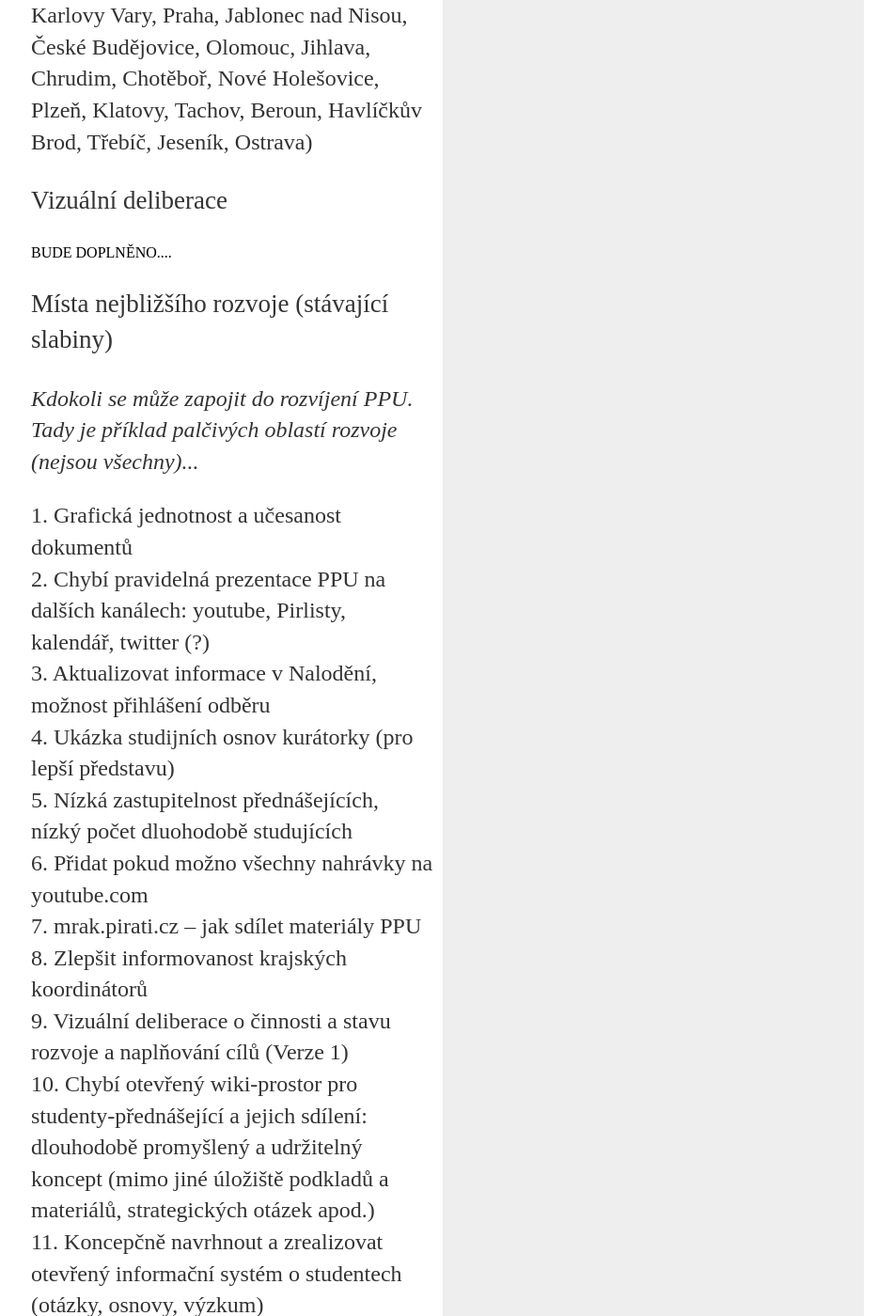
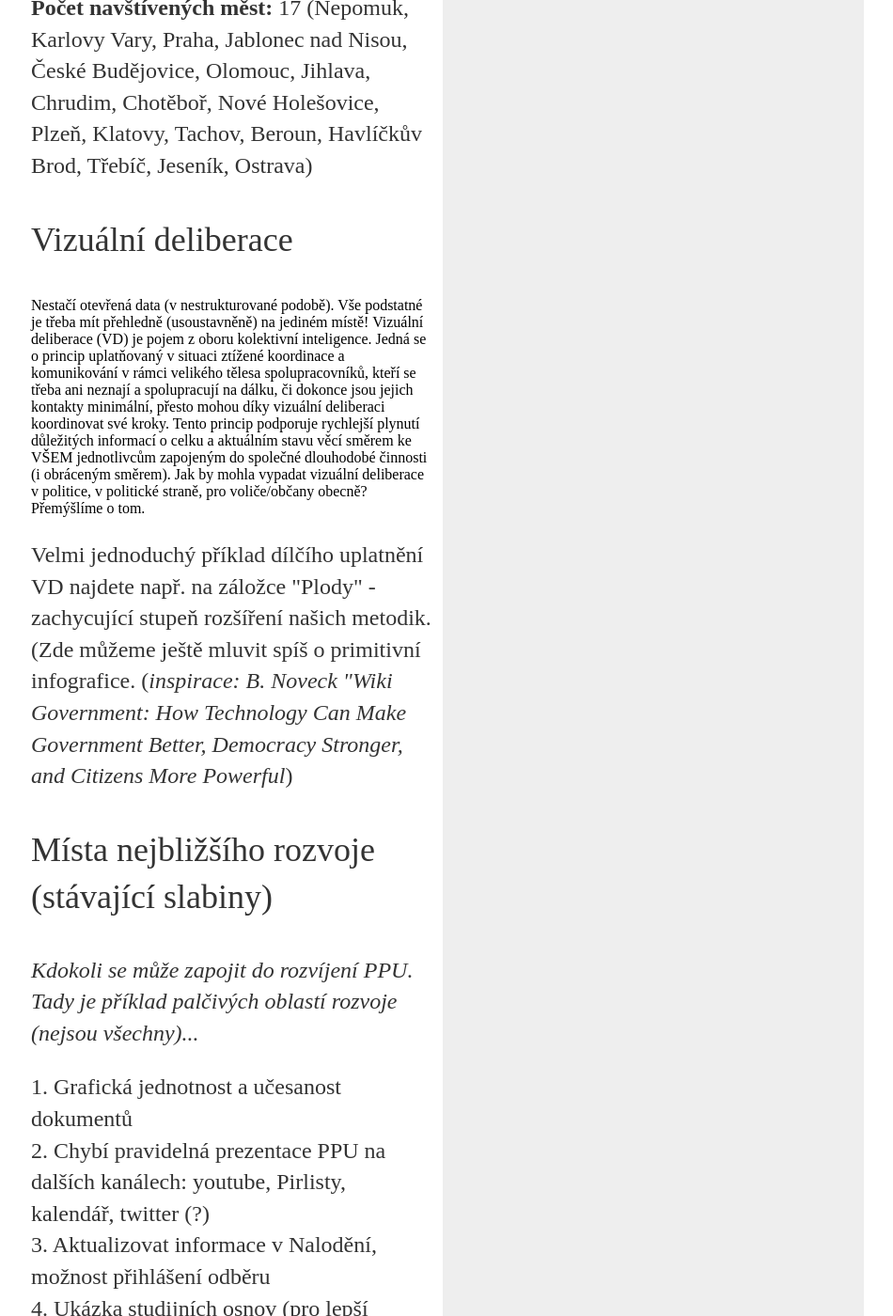
Before and after one commit to otazky/otazky.github.io, a Jekyll site: the page built from opendata/index.html, in a window 1280 px wide and 1400 px high, scrolled down 787 px. Shown: the whole window at 94% size, without its empty margins (169-1119 px from the left). Built offline with Jekyll 4.4.1, drawn with Linux system fonts in a browser that asks for light colours; some of the changed text lies outside the part shown.

Commit message:
Text o vizuální deliberaci

```diff
--- a/opendata/index.html
+++ b/opendata/index.html
@@ -8,7 +8,7 @@ title: Otevřená data PPU
 
 <h1>{{ page.title }}</h1>
 
-<p class="text-3">Statistiky</p>
+<p class="text-4">Statistiky</p>
 <p>
     <b>Počet členů FB skupiny:</b> 645 (8.7. 2020), 595 (9.12. 2019), 546 (30.9. 2019)<br>
 <b>Příležitostní spolupracovníci (místní organizátoři, nárazoví přednášející, dobrovolníci apod.):</b> cca 35<br>
@@ -19,10 +19,17 @@ title: Otevřená data PPU
         Chrudim, Chotěboř, Nové Holešovice, Plzeň, Klatovy, Tachov, Beroun, Havlíčkův Brod, Třebíč, Jeseník, Ostrava)
 </p>
 
-    <p class="text-3">Vizuální deliberace</p>
-         BUDE DOPLNĚNO....
+    <p class="text-4">Vizuální deliberace</p>
+        Nestačí otevřená data (v nestrukturované podobě). Vše podstatné je třeba mít přehledně (usoustavněně) na jediném místě! Vizuální deliberace (VD) je pojem z oboru kolektivní inteligence. Jedná se o princip uplatňovaný v situaci ztížené koordinace a
+komunikování v rámci velikého tělesa spolupracovníků, kteří se třeba ani neznají a
+spolupracují na dálku, či dokonce jsou jejich kontakty minimální, přesto mohou díky vizuální deliberaci koordinovat své kroky.
+Tento princip podporuje rychlejší plynutí důležitých informací o celku a aktuálním stavu
+věcí směrem ke VŠEM jednotlivcům zapojeným do společné dlouhodobé činnosti (i obráceným směrem). Jak by mohla vypadat vizuální deliberace v politice, v politické straně, pro voliče/občany obecně? Přemýšlíme o tom.
 
-      <p class="text-3">Místa nejbližšího rozvoje (stávající slabiny)</p>
+        <p> Velmi jednoduchý příklad dílčího uplatnění VD najdete např. na záložce "Plody" - zachycující stupeň rozšíření našich metodik. (Zde můžeme ještě mluvit spíš o primitivní infografice. (<i>inspirace: B. Noveck "Wiki Government: How Technology Can Make Government Better, Democracy Stronger, and Citizens More Powerful</i>) </p>
+
+      <p class="text-4">Místa nejbližšího rozvoje (stávající slabiny)</p>
+
 
         <p><i> Kdokoli se může zapojit do rozvíjení PPU. Tady je příklad palčivých oblastí rozvoje (nejsou všechny)...</i></p>
 
@@ -30,8 +37,8 @@ title: Otevřená data PPU
         1. Grafická jednotnost a učesanost dokumentů
 <br>2. Chybí pravidelná prezentace PPU na dalších kanálech: youtube, Pirlisty, kalendář, twitter (?)
 <br>3. Aktualizovat informace v Nalodění, možnost přihlášení odběru
-<br>4. Ukázka studijních osnov kurátorky (pro lepší představu)
-<br>5. Nízká zastupitelnost přednášejících, nízký počet dluohodobě studujících
+<br>4. Ukázka studijních osnov (pro lepší představu)
+<br>5. Nízká zastupitelnost přednášejících, nízký počet dlouhodobě studujících
 <br>6.  Přidat pokud možno všechny nahrávky na youtube.com
 <br>7.  mrak.pirati.cz – jak sdílet materiály PPU
 <br>8. Zlepšit informovanost krajských koordinátorů
```
Also changed, not shown: other parts of opendata/index.html (+2 -2 lines).
